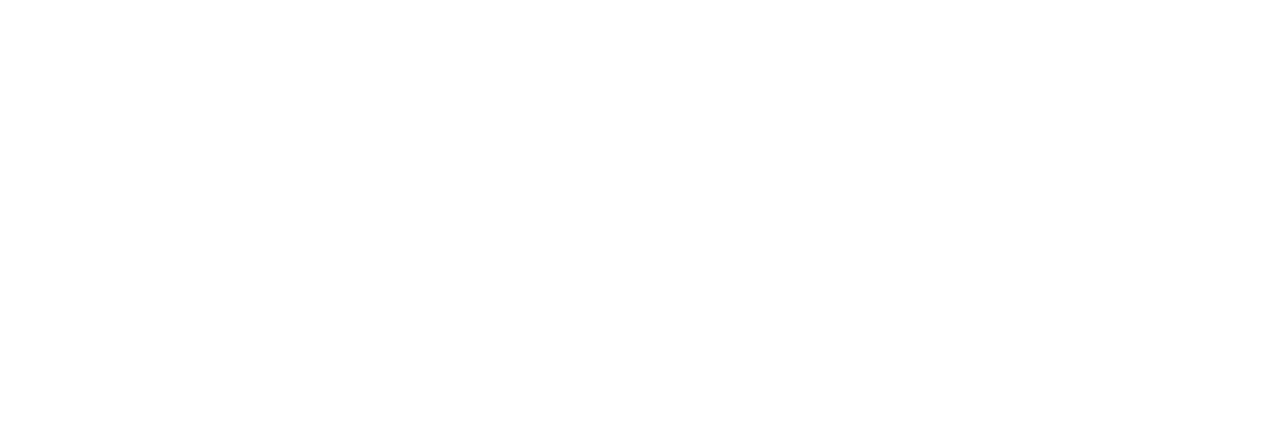
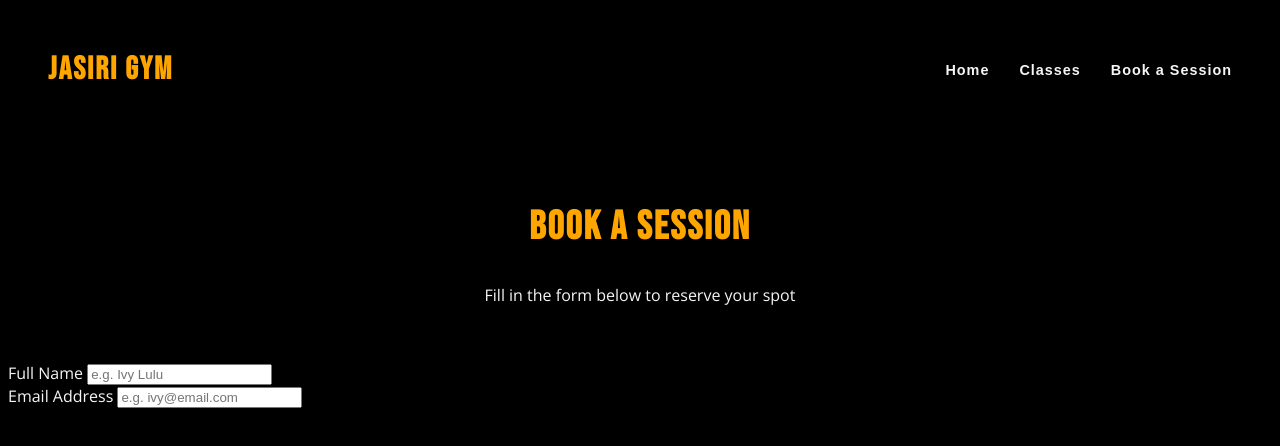
Before and after one commit to adisacodes/Jasiri-gym, a plain HTML site: page booking.html in a window 1280 px wide. Drawn offline with nearby package versions, Linux system fonts and the light colour scheme.

Commit message:
Add name and email field to booking form

```diff
--- a/booking.html
+++ b/booking.html
@@ -3,9 +3,35 @@
 <head>
     <meta charset="UTF-8">
     <meta name="viewport" content="width=device-width, initial-scale=1.0">
-    <title>Jasiri Gym</title>
+    <title>Book a Session - Jasiri Gym</title>
+    <link rel="stylesheet" href="style.css">
+    <link href="https://fonts.googleapis.com/css2?family=Bebas+Neue&family=Montserrat:wght@400;700&family=Open+Sans&display=swap" rel="stylesheet">
 </head>
 <body>
+     <nav>
+    <h1 class="logo">Jasiri Gym</h1>
+    <ul>
+        <li><a href="index.html">Home</a></li>
+        <li><a href="classes.html">Classes</a></li>
+        <li><a href="booking.html">Book a Session</a></li>
+    </ul>
+    </nav>
+    <section class="page-header">
+        <h2>Book a Session</h2>
+        <p>Fill in the form below to reserve your spot</p>
+    </section>
+    <section class="booking-section">
+        <form id="bookingForm">
+            <div class="form-group">
+                <label for="name">Full Name</label>
+                <input type="text" id="name" placeholder="e.g. Ivy Lulu" required>
+            </div>
+            <div class="form-group">
+                <label for="email">Email Address</label>
+                <input type="email" id="email" placeholder="e.g. ivy@email.com" required>
+            </div>
 
+        </form>
+    </section>
 </body>
 </html>
```
